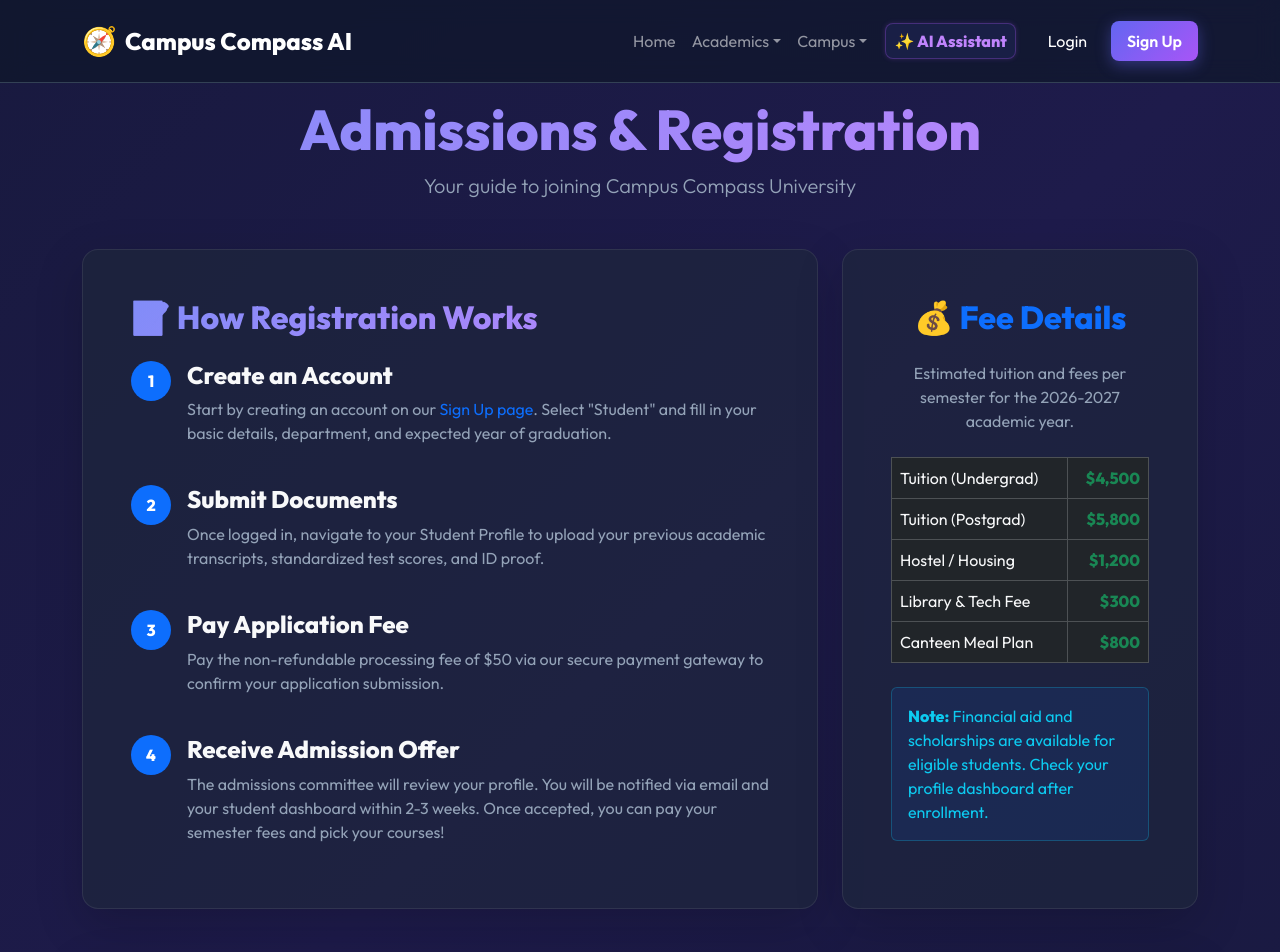
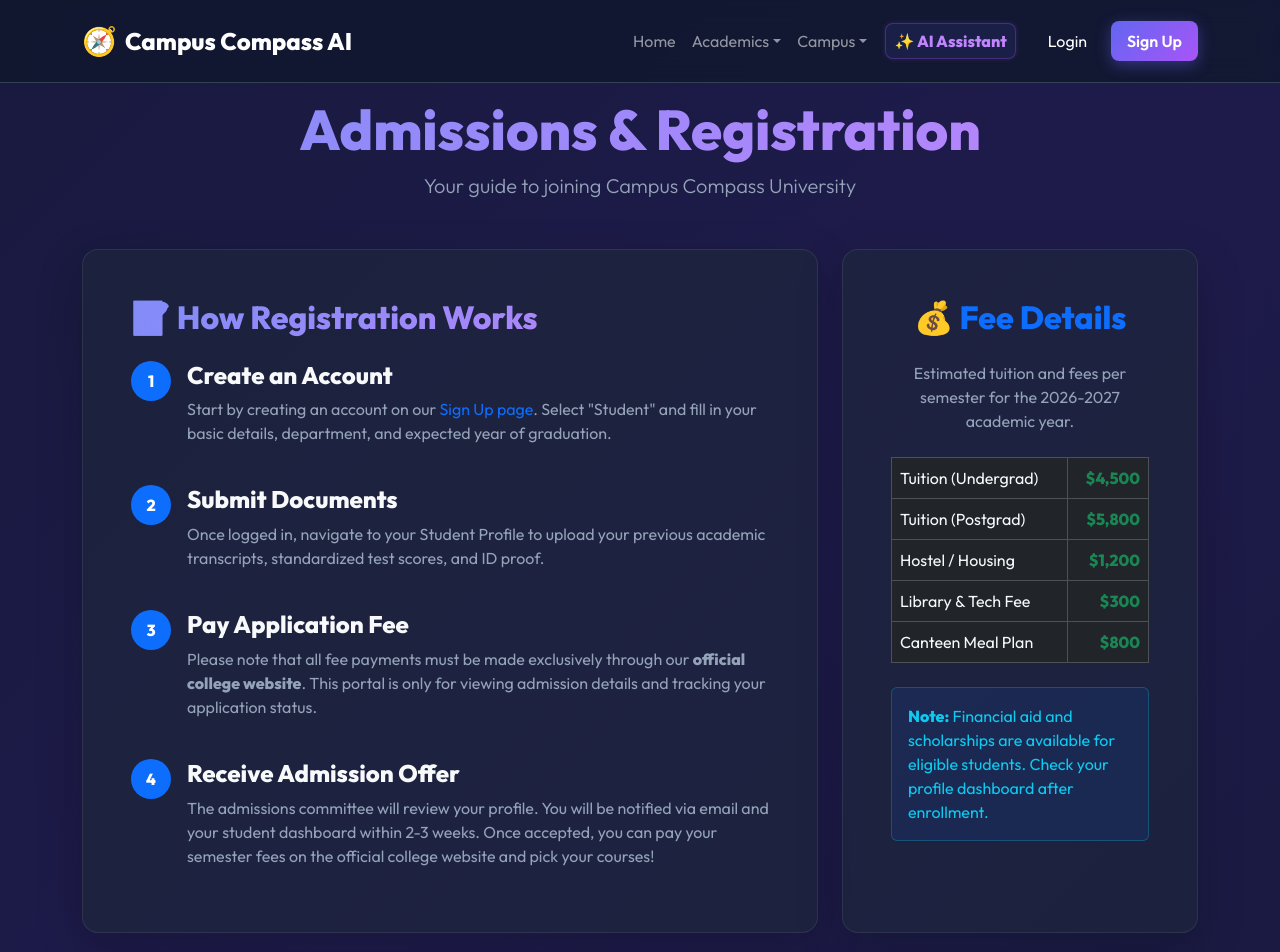
Before and after one commit to R-HARISH06/campus-compass-ai, a React (Create React App) app in the folder client/: page /admissions in a window 1280 px wide. Shown: the top 952 px of the page. Built offline with nearby package versions, Linux system fonts and the light colour scheme; no server answers.

Commit message:
Update Admissions page to clarify fee payments are on official website

```diff
--- a/client/src/pages/Admissions.jsx
+++ b/client/src/pages/Admissions.jsx
@@ -43,7 +43,7 @@ function Admissions() {
                 </div>
                 <div>
                   <h4 className="fw-bold text-light">Pay Application Fee</h4>
-                  <p className="text-muted">Pay the non-refundable processing fee of $50 via our secure payment gateway to confirm your application submission.</p>
+                  <p className="text-muted">Please note that all fee payments must be made exclusively through our <strong>official college website</strong>. This portal is only for viewing admission details and tracking your application status.</p>
                 </div>
               </div>
 
@@ -53,7 +53,7 @@ function Admissions() {
                 </div>
                 <div>
                   <h4 className="fw-bold text-light">Receive Admission Offer</h4>
-                  <p className="text-muted">The admissions committee will review your profile. You will be notified via email and your student dashboard within 2-3 weeks. Once accepted, you can pay your semester fees and pick your courses!</p>
+                  <p className="text-muted">The admissions committee will review your profile. You will be notified via email and your student dashboard within 2-3 weeks. Once accepted, you can pay your semester fees on the official college website and pick your courses!</p>
                 </div>
               </div>
             </Card.Body>
@@ -116,7 +116,7 @@ function Admissions() {
                 <Accordion.Item eventKey="1" className="bg-dark border-secondary">
                   <Accordion.Header className="text-light">Do I need to pay the entire fee at once?</Accordion.Header>
                   <Accordion.Body className="text-muted">
-                    No! We offer flexible payment plans. You can pay in 3 installments throughout the semester. The first installment is due before course registration.
+                    No! We offer flexible payment plans. You can pay in 3 installments on the official college website. The first installment is due before course registration.
                   </Accordion.Body>
                 </Accordion.Item>
                 <Accordion.Item eventKey="2" className="bg-dark border-secondary">
```
